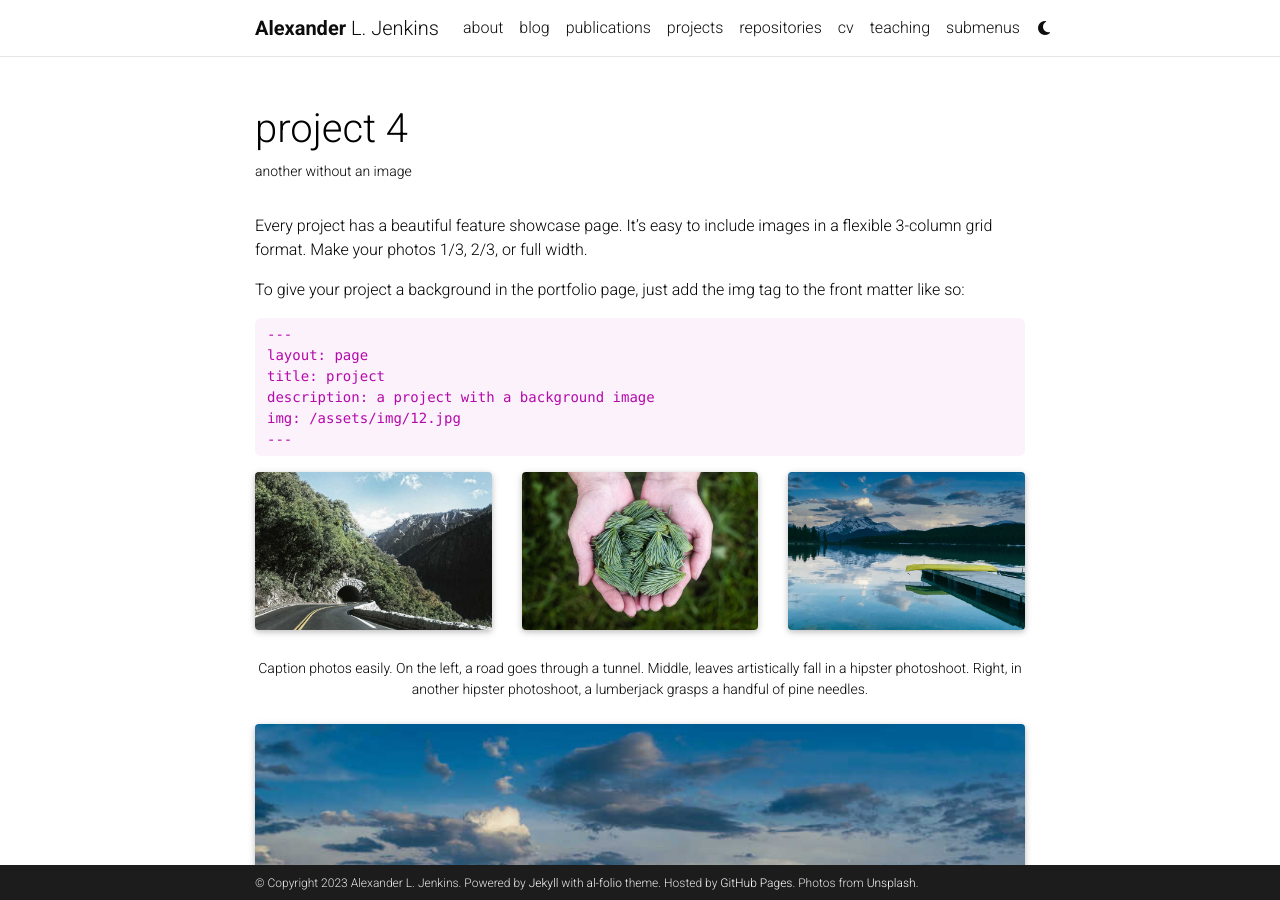
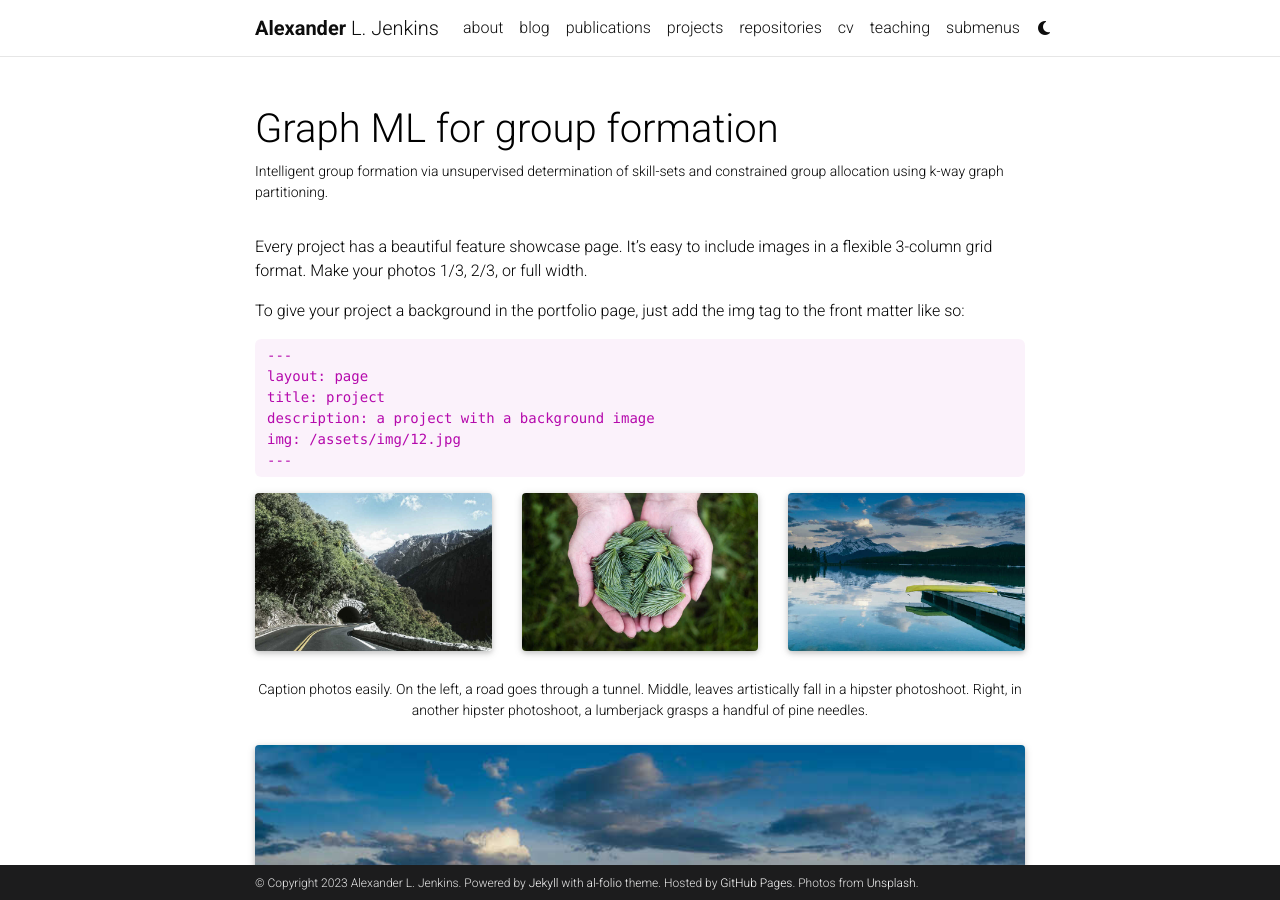
Before and after one commit to jenkins-alex/jenkins-alex.github.io, a Jekyll site: the page built from _projects/4_project.md, in a window 1280 px wide and 900 px high. Built offline with Jekyll 4.4.1, drawn with Linux system fonts in a browser that asks for light colours; full-size pictures stand in for the smaller copies a plugin makes; comment, search, counter and statistics services are not loaded; a style sheet for code colours, icons or effects is not loaded.

Commit message:
added PhD projects

```diff
--- a/_projects/4_project.md
+++ b/_projects/4_project.md
@@ -1,10 +1,9 @@
 ---
 layout: page
-title: project 4
-description: another without an image
-img:
-importance: 3
-category: fun
+title: Graph ML for group formation
+description: Intelligent group formation via unsupervised determination of skill-sets and constrained group allocation using k-way graph partitioning.
+img: assets/img/group_formation.png
+category: work
 ---
 
 Every project has a beautiful feature showcase page.
```
Also changed, not shown: _projects/3_project.md (+2 -3 lines), 1 other file.
